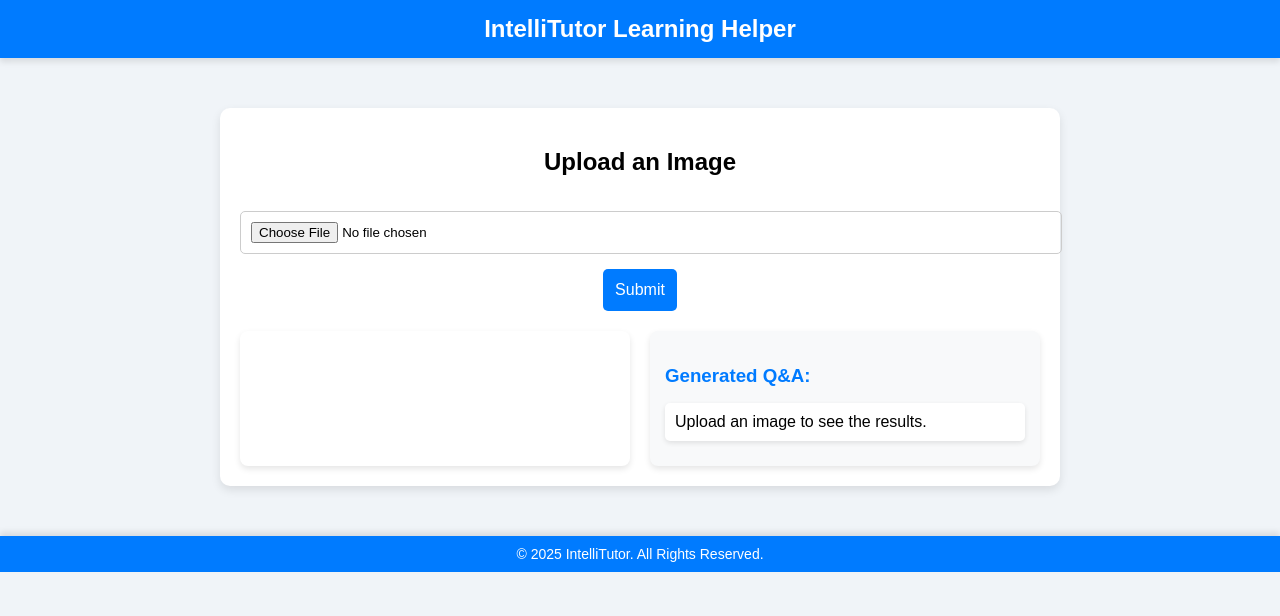
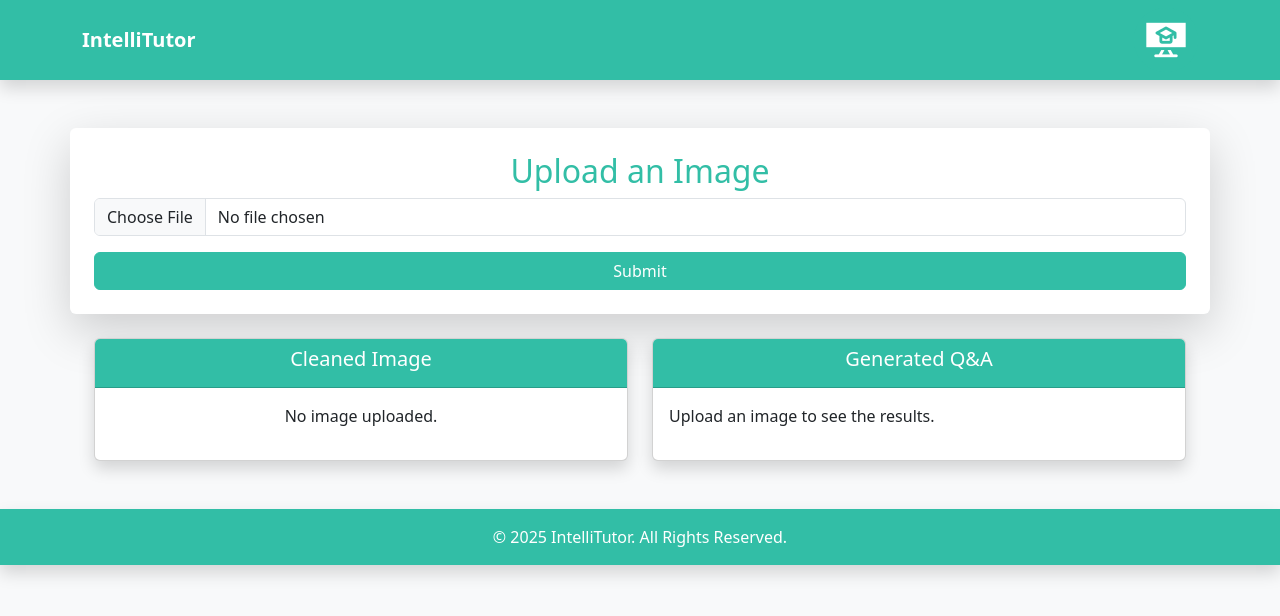
Before and after one commit to akshitabansal24/learning-helper, a Flask app: page / in a window 1280 px wide. Shown: the top 616 px of the page. Run offline with Flask 3, Linux system fonts and the light colour scheme; some libraries are stand-ins or nearby versions.

Commit message:
ui updated

```diff
--- a/templates/index.html
+++ b/templates/index.html
@@ -2,156 +2,104 @@
 <html lang="en">
 <head>
     <meta charset="UTF-8">
-    <meta name="viewport" content="width=device-width, initial-scale=1.0">
+    <meta name="viewport" content="width=device-width, initial-scale=1">
     <title>IntelliTutor Learning Helper</title>
+
+    <!-- Bootstrap CSS -->
+    <link href="https://cdn.jsdelivr.net/npm/bootstrap@5.3.2/dist/css/bootstrap.min.css" rel="stylesheet">
+    <link rel="stylesheet" href="https://cdn.jsdelivr.net/npm/bootstrap-icons/font/bootstrap-icons.css">
     <style>
-        /* General Styling */
-        body {
-            font-family: 'Arial', sans-serif;
-            margin: 0;
-            padding: 0;
-            background-color: #f0f4f8;
+        :root {
+            --bs-primary: #32BEA6 !important;
+        }
+        .bg-primary {
+            background-color: #32BEA6 !important;
+        }
+        .navbar-dark .navbar-brand,
+        .navbar-dark .navbar-nav .nav-link {
+            color: rgb(255, 255, 255) !important; /* Adjust text color for contrast */
+        }
+        .btn-custom {
+        background-color: #32BEA6 !important;
+        border-color: #32BEA6 !important;
+        color: rgb(255, 255, 255) !important; /* Ensures readability */
         }
 
-        /* Header */
-        header {
-            background-color: #007bff;
-            color: white;
-            text-align: center;
-            padding: 15px;
-            font-size: 24px;
-            font-weight: bold;
-            box-shadow: 0 4px 6px rgba(0, 0, 0, 0.1);
-        }
-
-        /* Container */
-        .container {
-            max-width: 800px;
-            margin: 50px auto;
-            background: white;
-            padding: 20px;
-            border-radius: 10px;
-            box-shadow: 0 4px 10px rgba(0, 0, 0, 0.1);
-            text-align: center;
-        }
-
-        /* File Input & Button */
-        input[type="file"] {
-            width: 100%;
-            margin: 15px 0;
-            padding: 10px;
-            border: 1px solid #ccc;
-            border-radius: 5px;
-        }
-
-        button {
-            padding: 12px;
-            border: none;
-            border-radius: 5px;
-            background: #007bff;
-            color: white;
-            font-size: 16px;
-            cursor: pointer;
-            transition: 0.3s;
-        }
-
-        button:hover {
-            background: #0056b3;
-        }
-
-        /* Output Section */
-        .output-container {
-            display: flex;
-            flex-wrap: wrap;
-            justify-content: space-between;
-            margin-top: 20px;
-            gap: 20px;
-        }
-
-        /* Image Box */
-        .image-box {
-            flex: 1;
-            min-width: 300px;
-            background: #ffffff;
-            padding: 15px;
-            border-radius: 8px;
-            box-shadow: 0 3px 6px rgba(0, 0, 0, 0.1);
-            text-align: center;
-        }
-
-        .image-box img {
-            max-width: 100%;
-            border-radius: 8px;
-            margin-top: 10px;
-            box-shadow: 0 3px 6px rgba(0, 0, 0, 0.2);
-        }
-
-        /* QA Section */
-        .qa-box {
-            flex: 1;
-            min-width: 300px;
-            background: #f8f9fa;
-            padding: 15px;
-            border-radius: 8px;
-            box-shadow: 0 3px 6px rgba(0, 0, 0, 0.1);
-            text-align: left;
-        }
-
-        .qa-box h3 {
-            margin-bottom: 10px;
-            color: #007bff;
-        }
-
-        .qa-box p {
-            background: white;
-            padding: 10px;
-            border-radius: 5px;
-            box-shadow: 0 2px 5px rgba(0, 0, 0, 0.1);
-            margin-bottom: 10px;
-        }
-
-        /* Footer */
-        footer {
-            margin-top: 30px;
-            background-color: #007bff;
-            color: white;
-            text-align: center;
-            padding: 10px;
-            font-size: 14px;
-            box-shadow: 0 -4px 6px rgba(0, 0, 0, 0.1);
+        .btn-custom:hover {
+            background-color: #2d9e8b !important; /* Slightly darker shade for hover effect */
+            border-color: #2d9e8b !important;
         }
     </style>
 </head>
-<body>
+<body class="bg-light">
 
-    <header>IntelliTutor Learning Helper</header>
+    <!-- Navbar -->
+    <nav class="navbar navbar-expand-lg navbar-dark bg-primary shadow">
+        <div class="container">
+            <a class="navbar-brand fw-bold" href="#">IntelliTutor</a>
+            <img src="{{ url_for('static', filename='images/elearning.png') }}" alt="IntelliTutor Logo" class="logo">
+        </div>
+    </nav>
 
-    <div class="container">
-        <h2>Upload an Image</h2>
-        <input type="file" id="fileInput" accept="image/*">
-        <button onclick="uploadImage()">Submit</button>
+    <div class="container mt-5 p-4 bg-white rounded shadow-lg">
+        <h2 class="text-center text-primary" style="color: #32BEA6 !important;">Upload an Image</h2>
+        <div class="mb-3">
+            <input class="form-control" type="file" id="fileInput" accept="image/*">
+        </div>
+        <button class="btn btn-custom w-100" id="uploadBtn" onclick="uploadImage()">Submit</button>
 
-        <div class="output-container">
-            <div class="image-box" id="cleanedImageBox"></div>
-            <div class="qa-box" id="qaBox">
-                <h3>Generated Q&A:</h3>
-                <p>Upload an image to see the results.</p>
+        <div id="loadingSpinner" class="text-center mt-3 d-none">
+            <div class="spinner-border text-primary" role="status"></div>
+            <p>Processing...</p>
+        </div>
+    </div>
+
+    <div class="row mt-4 container mx-auto">
+        <div class="col-md-6">
+            <div class="card shadow">
+                <div class="card-header bg-primary text-white text-center">
+                    <h5>Cleaned Image</h5>
+                </div>
+                <div class="card-body text-center" id="cleanedImageBox">
+                    <p>No image uploaded.</p>
+                </div>
+            </div>
+        </div>
+        <div class="col-md-6">
+            <div class="card shadow">
+                <div class="card-header bg-primary text-white text-center">
+                    <h5>Generated Q&A</h5>
+                </div>
+                <div class="card-body" id="qaBox">
+                    <p>Upload an image to see the results.</p>
+                </div>
             </div>
         </div>
     </div>
 
-    <footer>&copy; 2025 IntelliTutor. All Rights Reserved.</footer>
+    <!-- Footer -->
+    <footer class="bg-primary text-white text-center p-3 mt-5 shadow">
+        &copy; 2025 IntelliTutor. All Rights Reserved.
+    </footer>
+
+    <!-- Bootstrap JS -->
+    <script src="https://cdn.jsdelivr.net/npm/bootstrap@5.3.2/dist/js/bootstrap.bundle.min.js"></script>
 
     <script>
         async function uploadImage() {
             const fileInput = document.getElementById('fileInput');
             const cleanedImageBox = document.getElementById('cleanedImageBox');
             const qaBox = document.getElementById('qaBox');
+            const uploadBtn = document.getElementById('uploadBtn');
+            const loadingSpinner = document.getElementById('loadingSpinner');
 
             if (!fileInput.files.length) {
                 alert("Please select an image first.");
                 return;
             }
+
+            uploadBtn.disabled = true;
+            loadingSpinner.classList.remove("d-none");
 
             const formData = new FormData();
             formData.append('img', fileInput.files[0]);
@@ -168,17 +116,15 @@
 
                 const result = await response.json();
 
-                // Display the cleaned image
                 if (result.cleaned_image_url) {
-                    cleanedImageBox.innerHTML = `<h3>Cleaned Image:</h3><img src="${result.cleaned_image_url}" alt="Cleaned Image">`;
+                    cleanedImageBox.innerHTML = `<img src="${result.cleaned_image_url}" class="img-fluid rounded shadow" alt="Cleaned Image">`;
                 } else {
                     cleanedImageBox.innerHTML = `<p>No cleaned image received.</p>`;
                 }
 
-                // Display the QA response
                 if (result.qa_response && result.qa_response.QA && Array.isArray(result.qa_response.QA)) {
-                    qaBox.innerHTML = "<h3>Generated Q&A:</h3>" + result.qa_response.QA.map(
-                        qa => `<p><strong>Q:</strong> ${qa.Ques}<br><strong>A:</strong> ${qa.Ans}</p>`
+                    qaBox.innerHTML = result.qa_response.QA.map(
+                        qa => `<div class="alert alert-light border"><strong>Q:</strong> ${qa.Ques}<br><strong>A:</strong> ${qa.Ans}</div>`
                     ).join('');
                 } else {
                     qaBox.innerHTML = "<p>No QA data found in response</p>";
@@ -187,9 +133,11 @@
             } catch (error) {
                 console.error("Error:", error);
                 qaBox.innerText = "Error processing the response";
+            } finally {
+                uploadBtn.disabled = false;
+                loadingSpinner.classList.add("d-none");
             }
         }
     </script>
-
 </body>
 </html>
```
Also changed, not shown: static/images/elearning.png (added).
